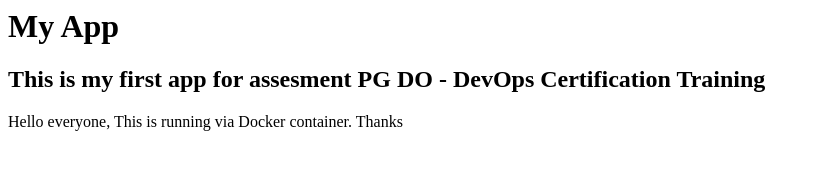
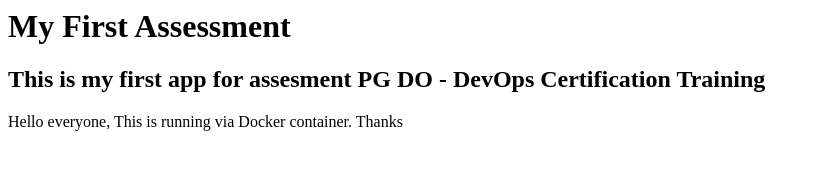
Before and after one commit to sreejith000007/PG_DO_DevOps_Certification_Training_assesment, a plain HTML site: page index.html in a window 1280 px wide. Shown: the whole page, without its empty margins (0-820 px from the left). Drawn offline with Linux system fonts and the light colour scheme.

```diff
--- a/index.html
+++ b/index.html
@@ -10,7 +10,7 @@
 
     <div class="container">
 
-      <h1>My App</h1>
+      <h1>My First Assessment</h1>
 
       <h2>This is my first app for assesment PG DO - DevOps Certification Training</h2>
 
```
Also changed, not shown: 1 other file.
